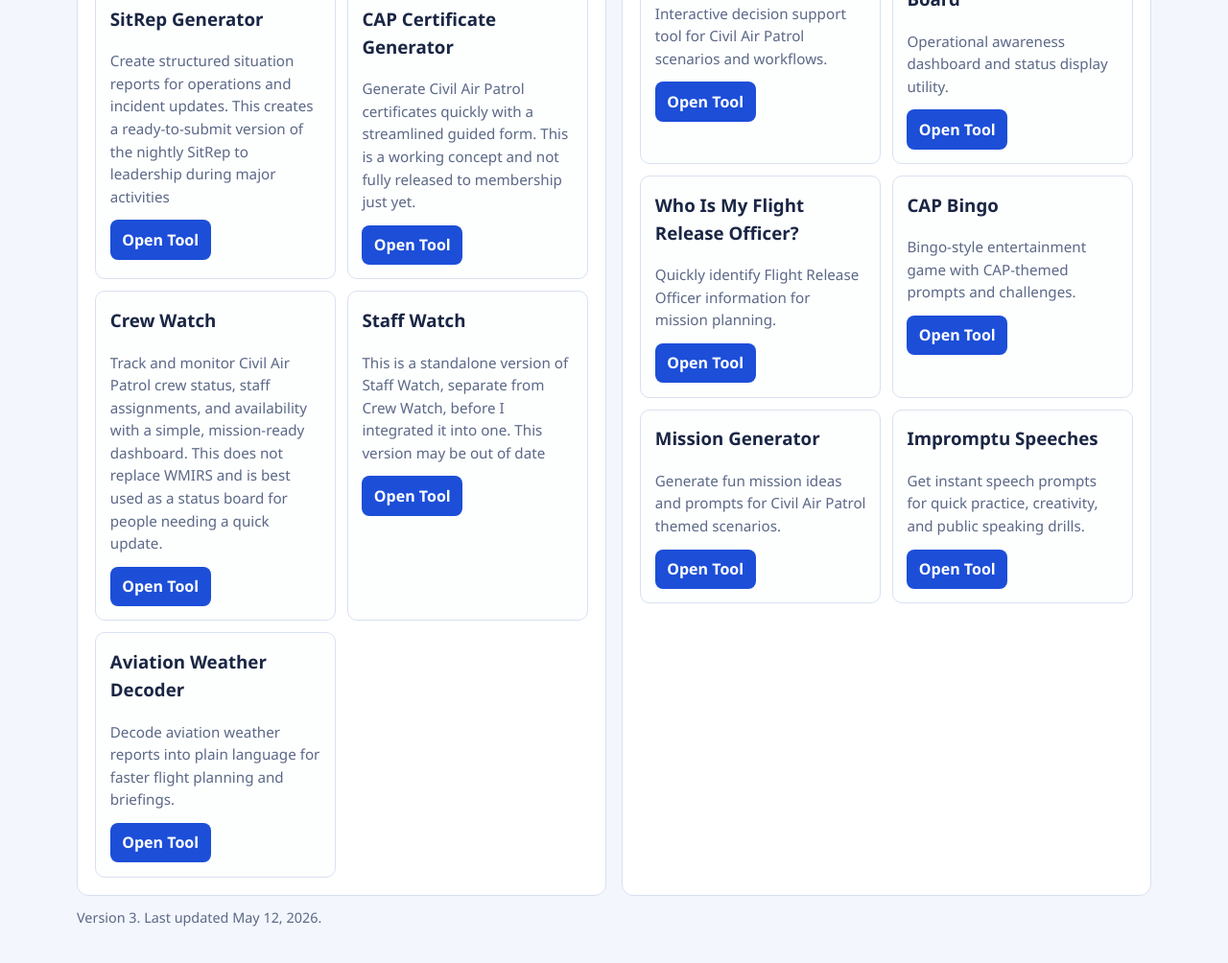
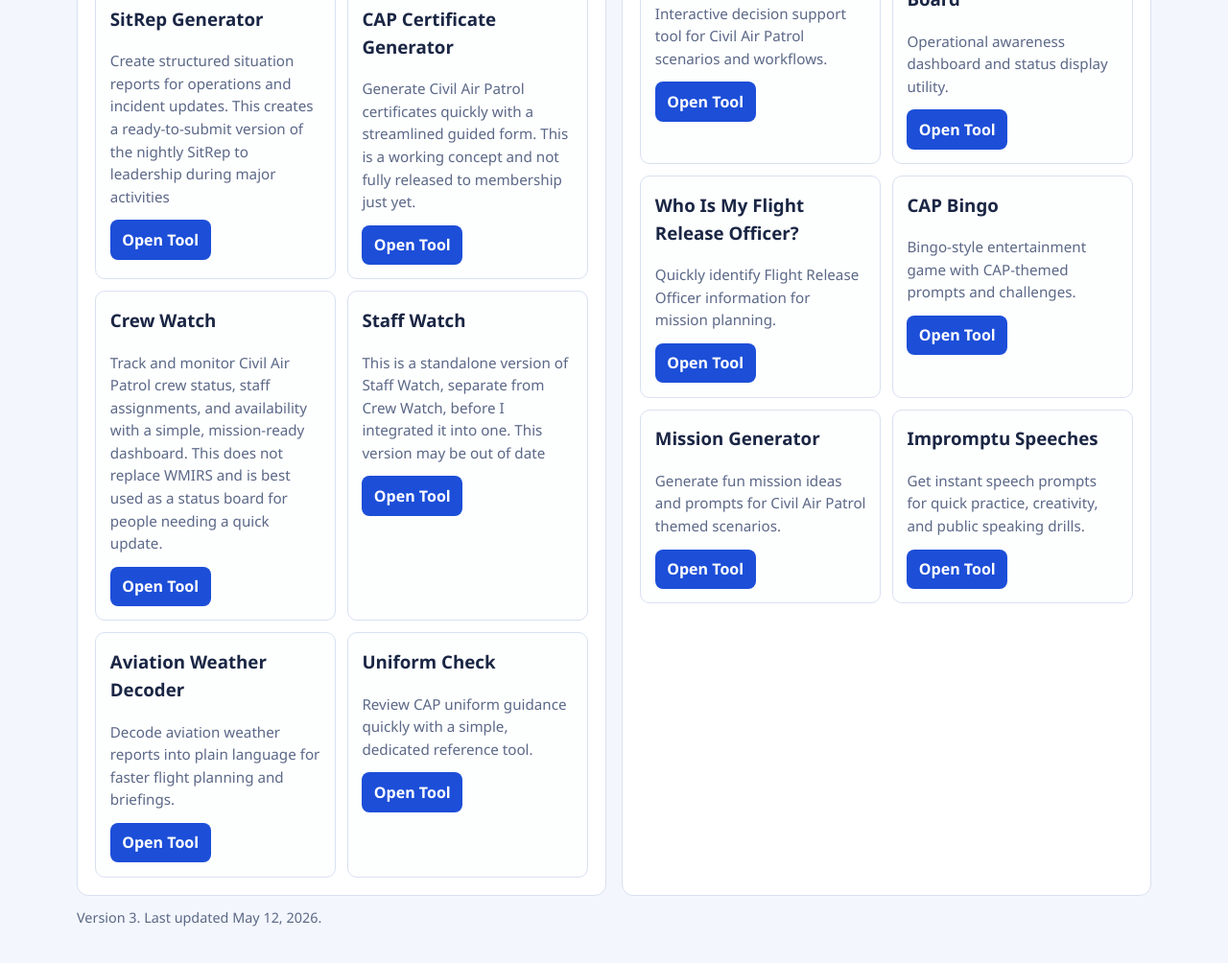
Before and after one commit to Romans-Tools/Romans-Tools, a plain HTML site: page index.html in a window 1280 px wide. Shown: the part 615-1619 px from the top of the page at 96% size. Drawn offline with Linux system fonts and the light colour scheme.

Commit message:
Add Uniform Check to Available Tools

```diff
--- a/index.html
+++ b/index.html
@@ -111,6 +111,20 @@
                   Open Tool
                 </a>
               </section>
+
+              <section class="tool-tile">
+                <h3>Uniform Check</h3>
+                <p>Review CAP uniform guidance quickly with a simple, dedicated reference tool.</p>
+                <a
+                  class="btn"
+                  href="https://capuniformcheck.netlify.app/"
+                  target="_blank"
+                  rel="noopener noreferrer"
+                  aria-label="Open Uniform Check"
+                >
+                  Open Tool
+                </a>
+              </section>
             </div>
           </article>
 
```
